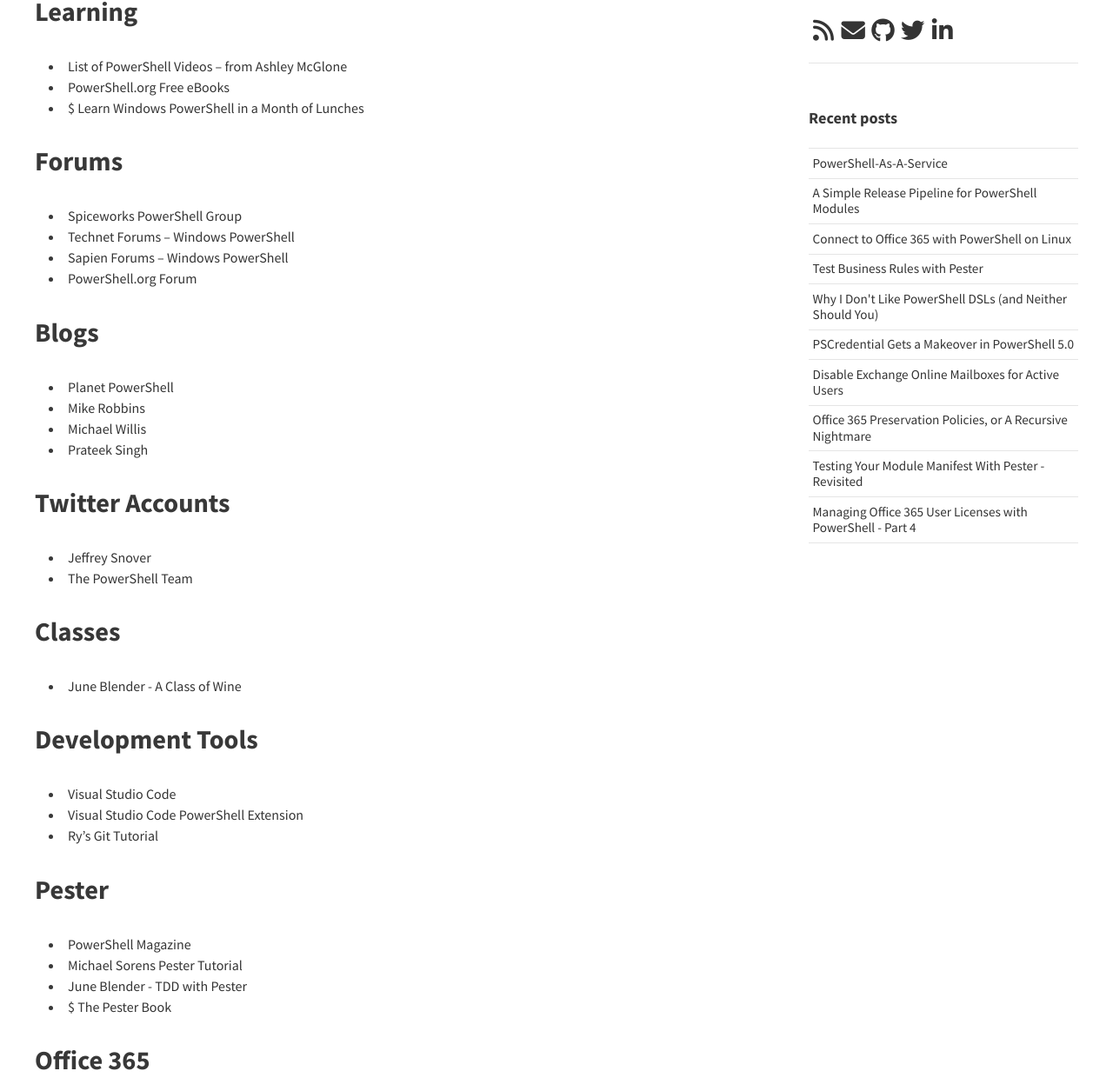
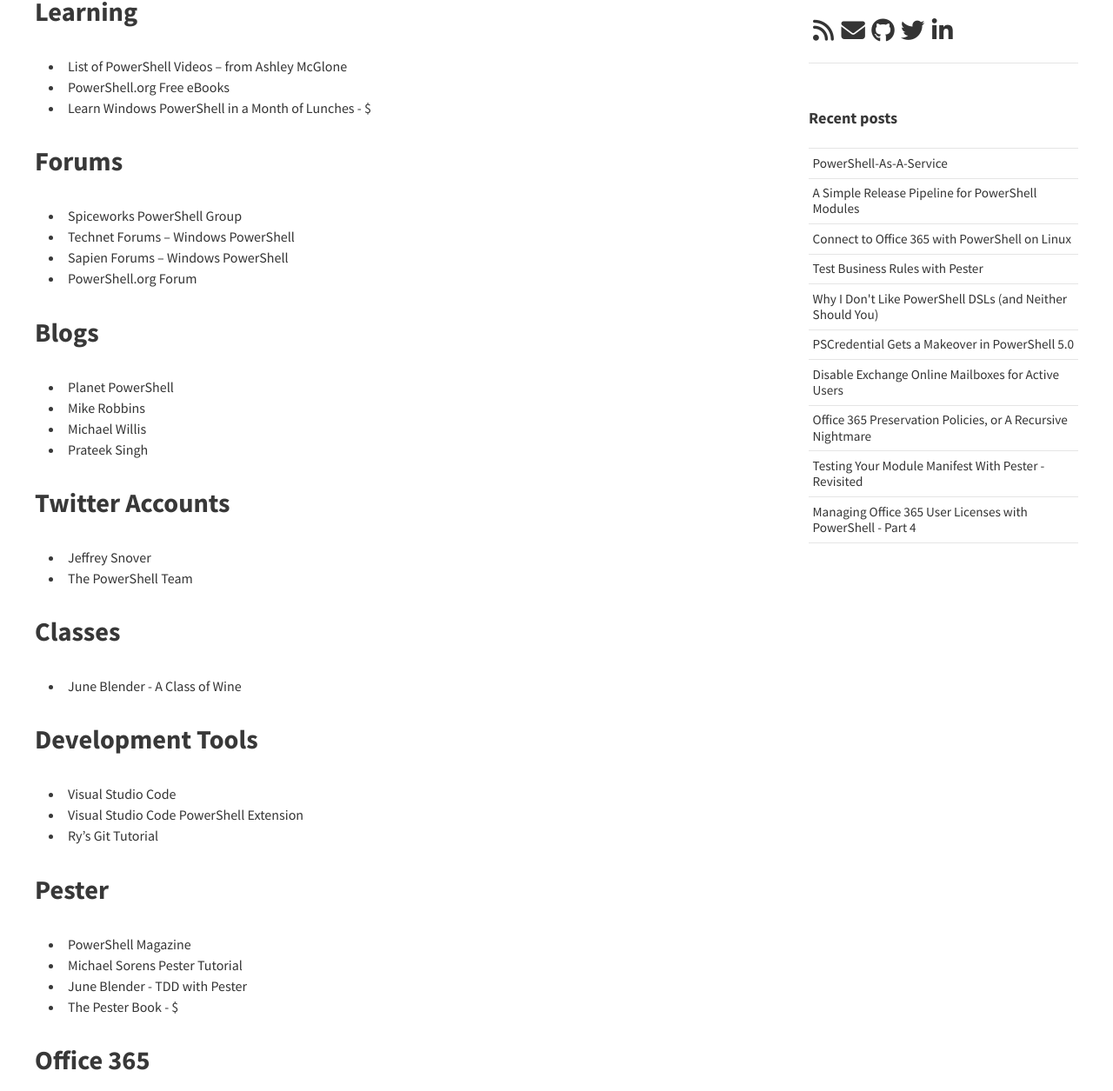
Before and after one commit to mattmcnabb/mattmcnabb.github.io, a Jekyll site: the page built from _pages/resources.md, in a window 1280 px wide. Shown: the part 420-1675 px from the top of the page at 87% size. Built offline with Jekyll 4.4.1, drawn with Linux system fonts in a browser that asks for light colours; nearby versions of some CDN libraries; comment, search, counter and statistics services are not loaded.

Commit message:
update dollar signs

```diff
--- a/_pages/resources.md
+++ b/_pages/resources.md
@@ -13,7 +13,7 @@ _$ = paid resource_
 ## Learning
 - [List of PowerShell Videos – from Ashley McGlone](https://blogs.technet.microsoft.com/ashleymcglone/2016/04/01/powershell-video-training-from-microsoft)
 - [PowerShell.org Free eBooks](http://powershell.org/wp/ebooks)
-- [$ Learn Windows PowerShell in a Month of Lunches](http://www.amazon.com/Learn-Windows-PowerShell-Month-Lunches/dp/1617291080/ref=sr_1_2?ie=UTF8&amp;qid=1461942291&amp;sr=8-2&amp;keywords=powershell+in+action)
+- [Learn Windows PowerShell in a Month of Lunches](http://www.amazon.com/Learn-Windows-PowerShell-Month-Lunches/dp/1617291080/ref=sr_1_2?ie=UTF8&amp;qid=1461942291&amp;sr=8-2&amp;keywords=powershell+in+action) - $
 
 ## Forums
 - [Spiceworks PowerShell Group](http://community.spiceworks.com/programming/powershell)
@@ -43,7 +43,7 @@ _$ = paid resource_
 - [PowerShell Magazine](http://www.powershellmagazine.com/tag/pester)
 - [Michael Sorens Pester Tutorial](https://www.simple-talk.com/sysadmin/powershell/practical-powershell-unit-testing-getting-started)
 - [June Blender - TDD with Pester](https://www.youtube.com/watch?v=jvvh9cpD_LM)
-- [$ The Pester Book](https://leanpub.com/pesterbook)
+- [The Pester Book](https://leanpub.com/pesterbook) - $
 
 ## Office 365
 - [PowerShell for Office 365 - Home](http://powershell.office.com)
```
